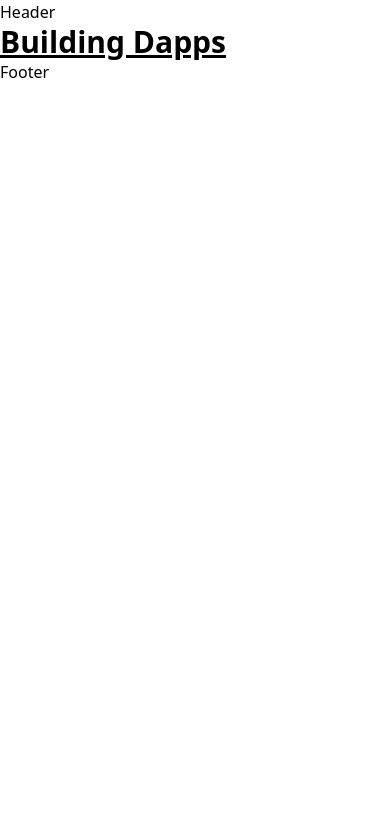
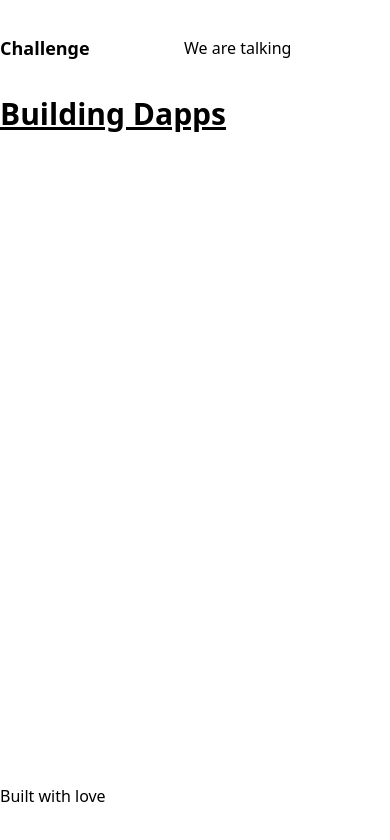
Before and after one commit to inidaname/radish-challeng, a Next.js app: page / in a window 390 px wide. Shown: the top 840 px of the page. Built offline with nearby package versions, Linux system fonts and the light colour scheme; what @rainbow-me/rainbowkit, wagmi would draw is missing.

Commit message:
feat: styling layouts components for footer and header

```diff
--- a/components/Footer.tsx
+++ b/components/Footer.tsx
@@ -1,7 +1,13 @@
 import { NextComponentType } from "next";
 
 const Footer: NextComponentType = () => {
-  return <>Footer</>
+  return (
+    <>
+      <footer className="h-24 flex justify-between items-center fixed bottom-0">
+        Built with love
+      </footer>
+    </>
+  )
 }
 
 export default Footer
--- a/components/Header.tsx
+++ b/components/Header.tsx
@@ -1,7 +1,15 @@
 import {NextComponentType} from "next";
 
 const Header: NextComponentType = () => {
-  return <>Header</>
+  return (
+    <>
+      <header className="md:container md:mx-auto h-24 flex flex-row justify-between items-center">
+        <h1 className="font-bold text-lg">Challenge</h1>
+        <p>We are talking</p>
+        <p>&nbsp;</p>
+      </header>
+    </>
+  )
 }
 
 export default Header
```
